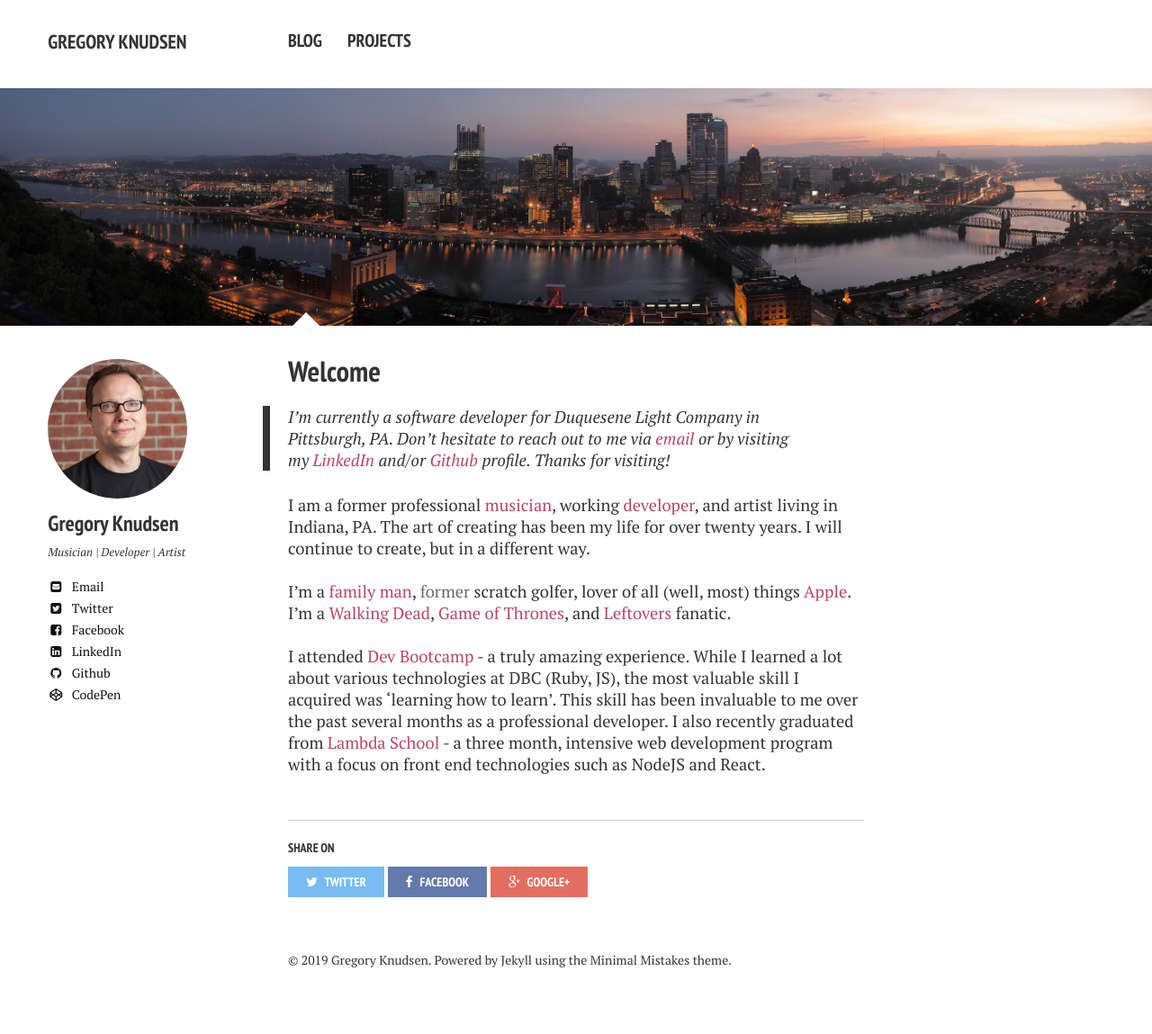
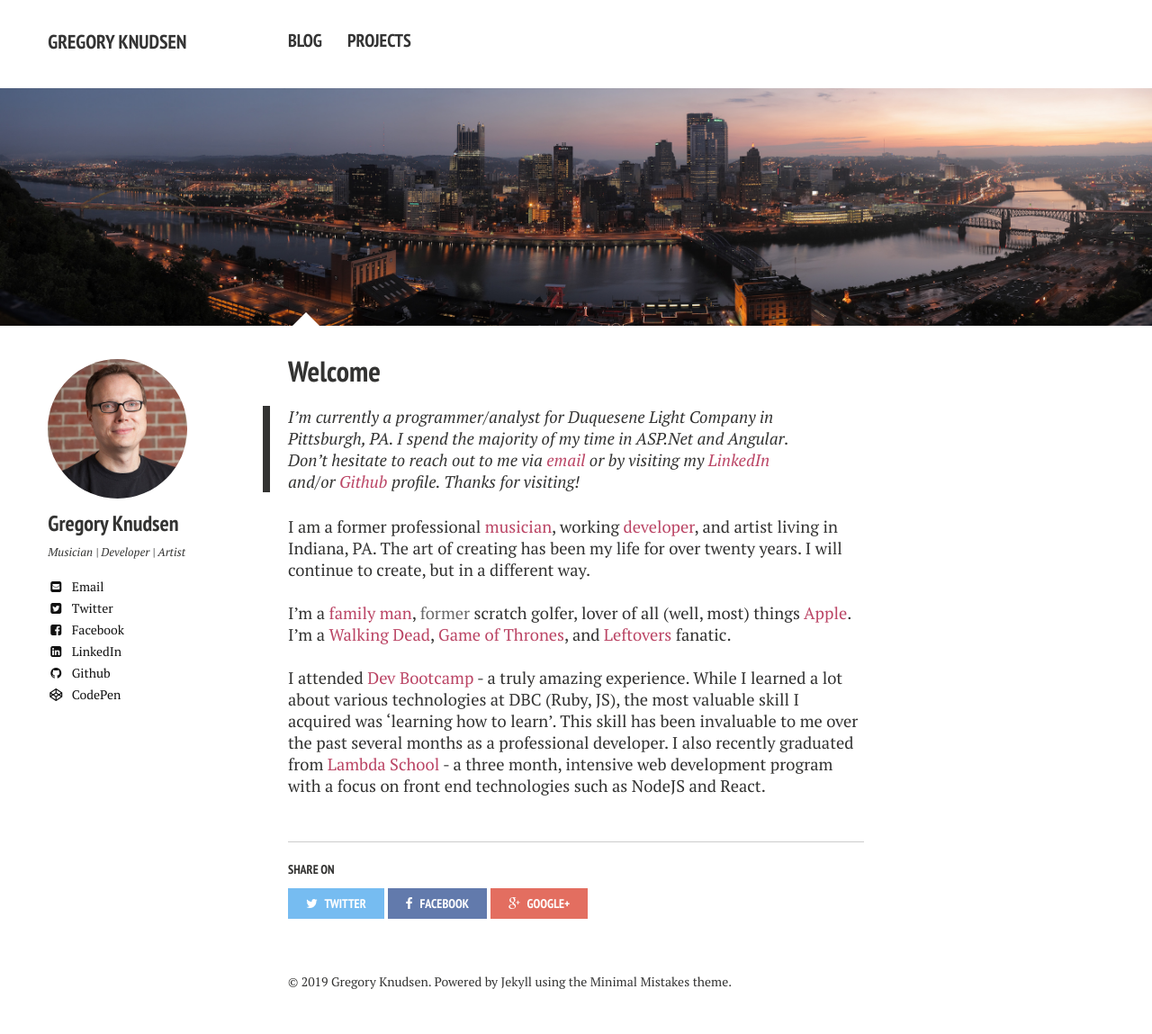
Before and after one commit to gregknudsen/gregknudsen.github.io, a Jekyll site: the page built from index.md, in a window 1280 px wide. Shown: the whole page at 90% size. Built offline with Jekyll 4.4.1, drawn with Linux system fonts in a browser that asks for light colours; nearby versions of some CDN libraries; before the commit the page ends 1125 px from its top, so only the background shows below that.

Commit message:
add info about stack at DQE

```diff
--- a/index.md
+++ b/index.md
@@ -8,7 +8,7 @@ image:
   feature: Pittsburgh_dawn_city_pano.jpg
 ---
 
-> > I'm currently a software developer for Duquesene Light Company in Pittsburgh, PA. Don't hesitate to reach out to me via [email](mailto:dev.artist15@gmail.com) or by visiting my [LinkedIn](https://www.linkedin.com/pub/gregory-knudsen/41/b33/64){:target="_blank"} and/or [Github](https://github.com/gregknudsen){:target="_blank"} profile. Thanks for visiting!
+> > I'm currently a programmer/analyst for Duquesene Light Company in Pittsburgh, PA. I spend the majority of my time in ASP.Net and Angular. Don't hesitate to reach out to me via [email](mailto:dev.artist15@gmail.com) or by visiting my [LinkedIn](https://www.linkedin.com/pub/gregory-knudsen/41/b33/64){:target="_blank"} and/or [Github](https://github.com/gregknudsen){:target="_blank"} profile. Thanks for visiting!
 
 I am a former professional [musician](http://www.sarasotaorchestra.org/our-musicians/trumpet/greg-knudsen?referer=trombinoscope){:target="_blank"}, working [developer](http://www.github.com/gregknudsen){:target="_blank"}, and artist living in Indiana, PA. The art of creating has been my life for over twenty years. I will continue to create, but in a different way.<br><br>
 I'm a [family man](http://imgur.com/BAKjeyD){:target="_blank"}, <span id="former">former</span> scratch golfer, lover of all (well, most) things [Apple](http://www.apple.com){:target="_blank"}. I'm a [Walking Dead](http://www.amc.com/shows/the-walking-dead){:target="_blank"}, [Game of Thrones](http://www.hbo.com/game-of-thrones){:target="_blank"}, and [Leftovers](http://www.hbo.com/the-leftovers){:target="_blank"} fanatic.<br><br>
```
